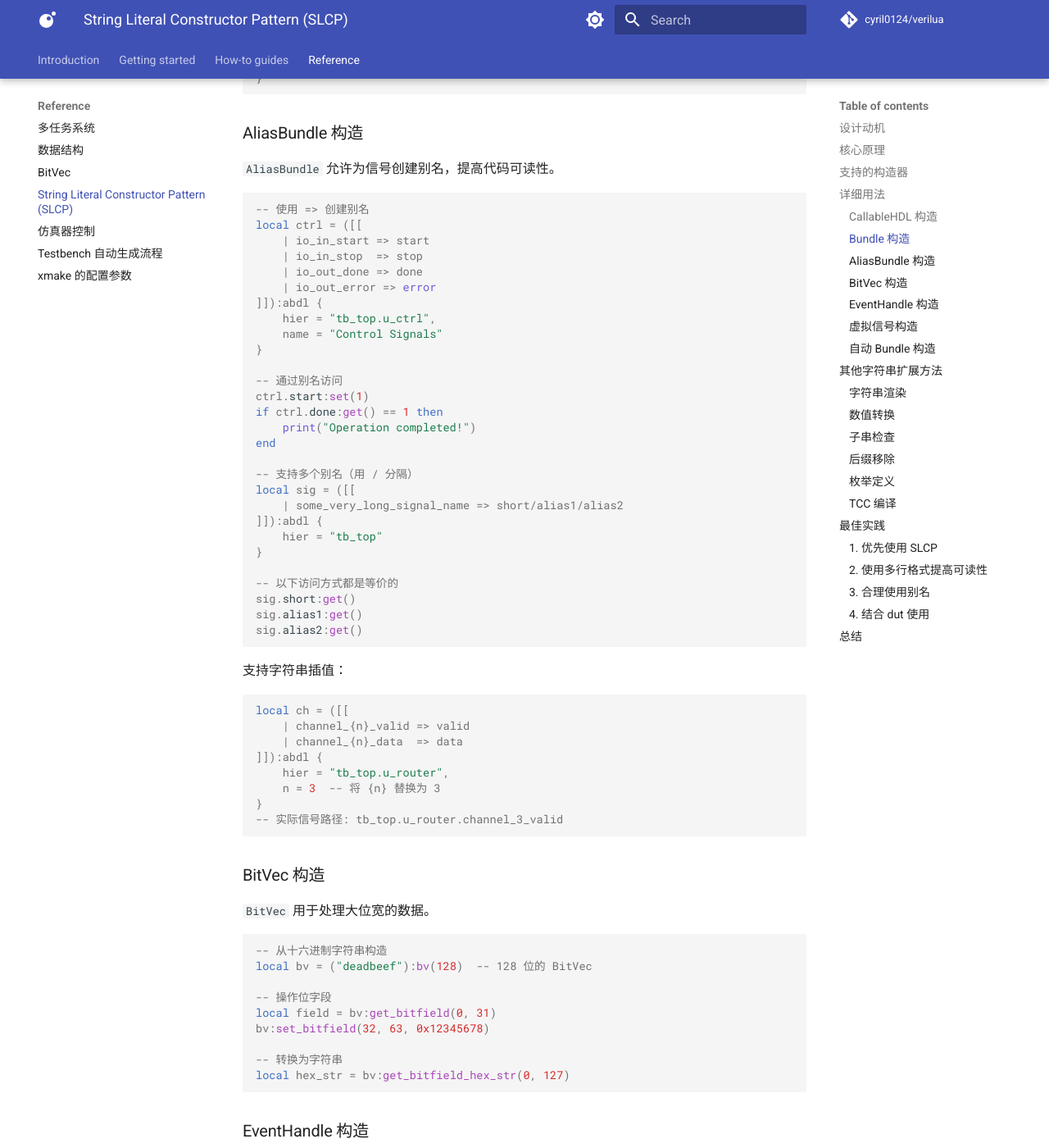
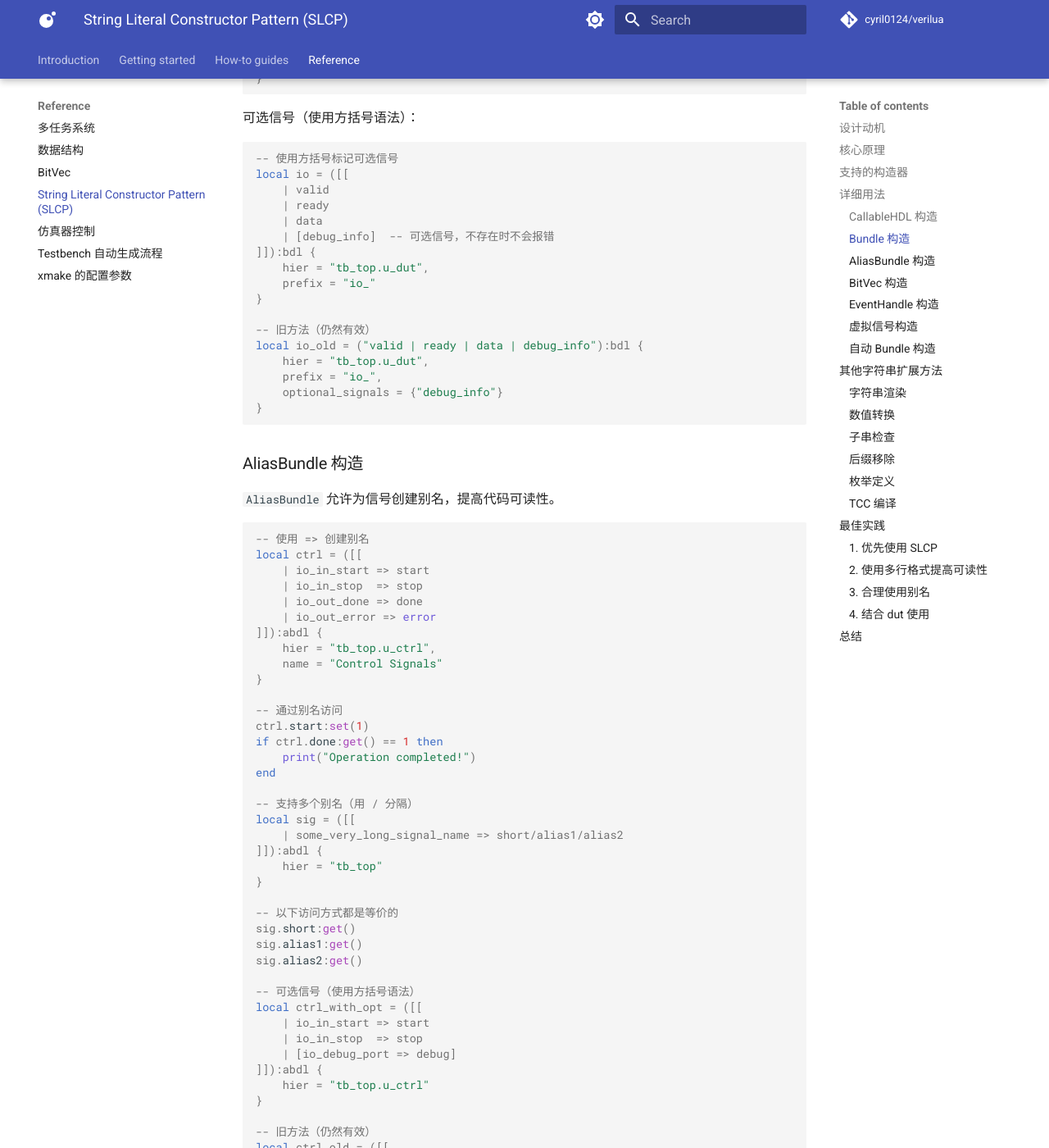
Before and after one commit to cyril0124/verilua, an MkDocs documentation site: the page built from docs/reference/slcp.md, in a window 1280 px wide and 1400 px high, scrolled down 3193 px. Shown: the whole window at 82% size. Built offline with MkDocs 1.6.1 and Material for MkDocs 9.7.7, drawn with Linux system fonts in a browser that asks for light colours; comment, search, counter and statistics services are not loaded; some of the changed text lies outside the part shown.

Commit message:
feat: add comprehensive tests for handles and introduce a new optional signal pattern in SLCP using brackets

````diff
--- a/docs/reference/slcp.md
+++ b/docs/reference/slcp.md
@@ -132,6 +132,28 @@
 }
 ```
 
+可选信号（使用方括号语法）：
+
+```lua
+-- 使用方括号标记可选信号
+local io = ([[
+    | valid
+    | ready
+    | data
+    | [debug_info]  -- 可选信号，不存在时不会报错
+]]):bdl {
+    hier = "tb_top.u_dut",
+    prefix = "io_"
+}
+
+-- 旧方法（仍然有效）
+local io_old = ("valid | ready | data | debug_info"):bdl {
+    hier = "tb_top.u_dut",
+    prefix = "io_",
+    optional_signals = {"debug_info"}
+}
+```
+
 ### AliasBundle 构造
 
 `AliasBundle` 允许为信号创建别名，提高代码可读性。
@@ -165,6 +187,25 @@
 sig.short:get()
 sig.alias1:get()
 sig.alias2:get()
+
+-- 可选信号（使用方括号语法）
+local ctrl_with_opt = ([[
+    | io_in_start => start
+    | io_in_stop  => stop
+    | [io_debug_port => debug]
+]]):abdl {
+    hier = "tb_top.u_ctrl"
+}
+
+-- 旧方法（仍然有效）
+local ctrl_old = ([[
+    | io_in_start => start
+    | io_in_stop  => stop
+    | io_debug_port => debug
+]]):abdl {
+    hier = "tb_top.u_ctrl",
+    optional_signals = {"debug"}
+}
 ```
 
 支持字符串插值：
````
Also changed, not shown: 8 other files.
